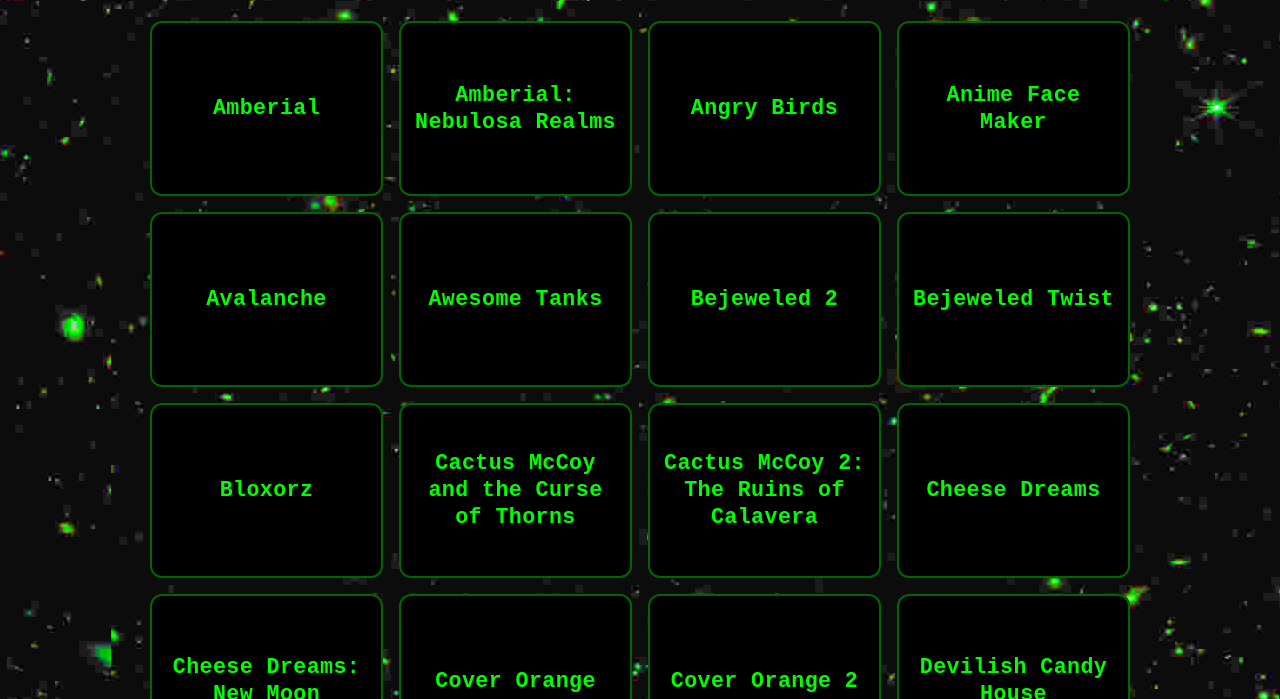
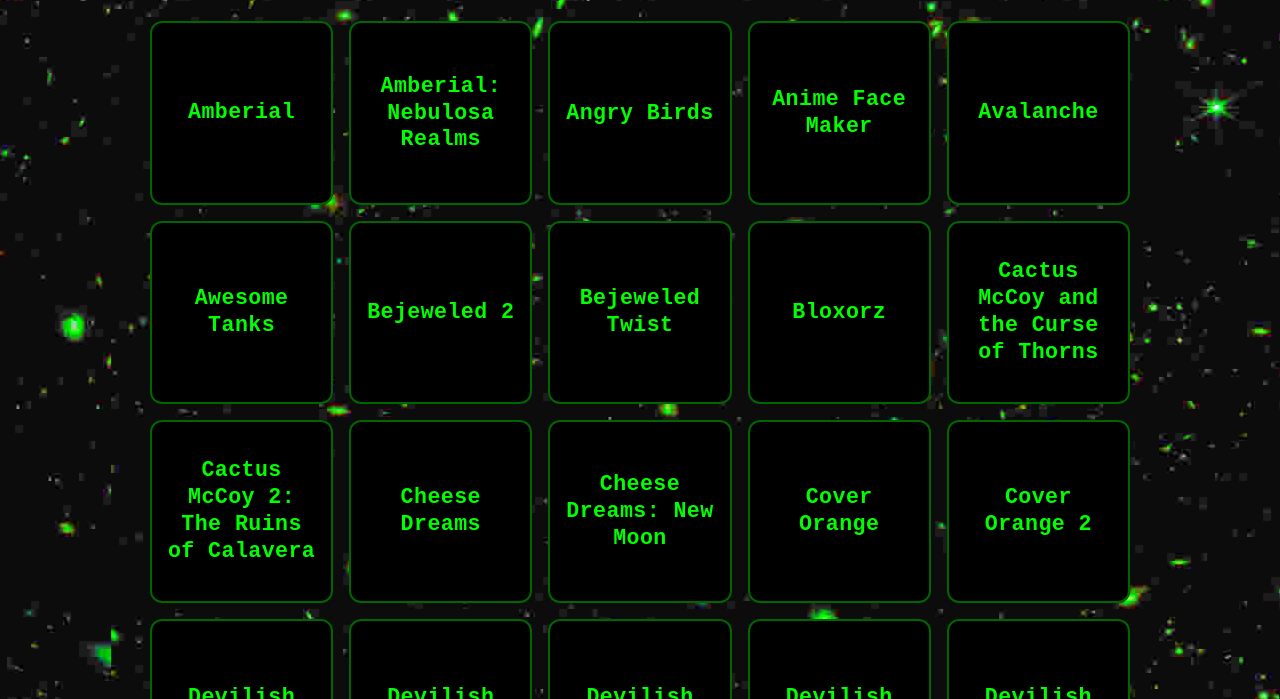
Before and after one commit to dponce-edu/johnPStinkyHQ, a plain HTML site: page index.html in a window 1280 px wide. Shown: the part 101-800 px from the top of the page. Drawn offline with Linux system fonts and the light colour scheme; no server answers.

Commit message:
Show homepage games as square cards, 5 per row
Fewer per row on smaller screens (4, 3, then 2).

Co-Authored-By: Claude Opus 5.5 <noreply@anthropic.com>

```diff
--- a/styles.css
+++ b/styles.css
@@ -77,12 +77,18 @@ a:focus-visible, button:focus-visible {
   margin: 0;
   padding: 0;
   display: grid;
-  grid-template-columns: repeat(auto-fill, minmax(210px, 1fr));
+  /* 5 games per row, fewer on smaller screens. */
+  grid-template-columns: repeat(5, minmax(0, 1fr));
   gap: 1rem;
 }
+@media (max-width: 900px) { .grid { grid-template-columns: repeat(4, minmax(0, 1fr)); } }
+@media (max-width: 720px) { .grid { grid-template-columns: repeat(3, minmax(0, 1fr)); } }
+@media (max-width: 520px) { .grid { grid-template-columns: repeat(2, minmax(0, 1fr)); } }
+/* Square cards: the name area fills whatever the rating line leaves. */
 .card {
-  display: block;
-  height: 100%;
+  display: flex;
+  flex-direction: column;
+  aspect-ratio: 1 / 1;
   background: var(--card);
   color: inherit;
   text-decoration: none;
@@ -93,7 +99,8 @@ a:focus-visible, button:focus-visible {
 }
 .card:hover { transform: translateY(-3px); box-shadow: inset 0 0 0 2px var(--accent); }
 .thumb {
-  aspect-ratio: 4 / 3;
+  flex: 1;
+  min-height: 0;
   background: transparent; /* let the card's green outline show around it */
   display: flex;
   align-items: center;
```
